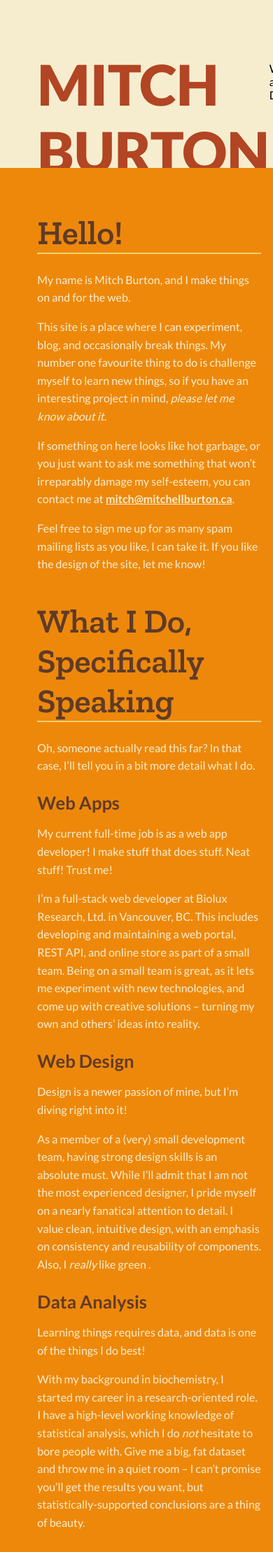
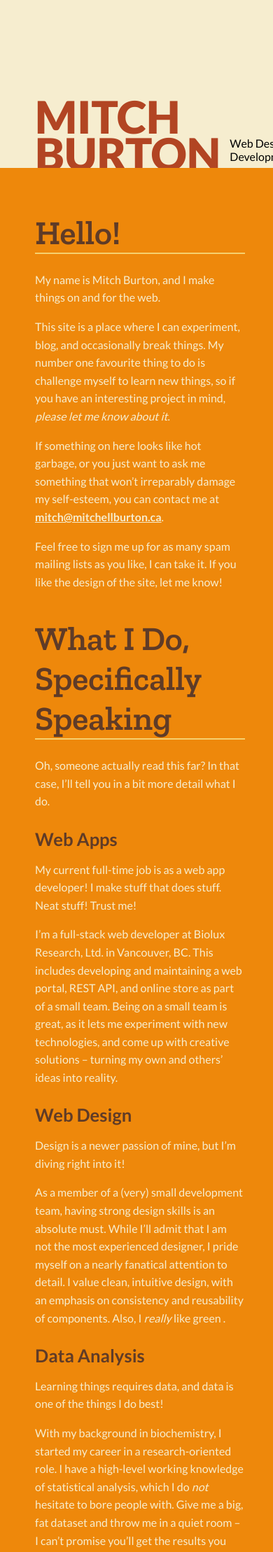
Before and after one commit to Perfect5th/perfect5th.github.io, a Jekyll site: the page built from index.html, in a window 390 px wide. Shown: the top 2218 px of the page at 70% size. Built offline with Jekyll 4.4.1, drawn with Linux system fonts in a browser that asks for light colours.

Commit message:
more css adjustments. Working on responsive layout.

```diff
--- a/_sass/_layout.scss
+++ b/_sass/_layout.scss
@@ -110,3 +110,53 @@
         margin-right: 1.6em;
     }
 }
+
+@media (max-width: 956px) {
+
+    header {
+
+        h1 {
+            font-size: 4rem;
+            margin-bottom: 11px;
+        }
+
+        .header-wrap {
+            margin-bottom: -1.2rem;
+
+            .header-right {
+                max-width: 8rem;
+
+                p {
+                    margin-top: 0;
+                    padding-top: 1rem;
+                }
+            }
+        }
+    }
+}
+
+@media (max-width: 834px) {
+
+    header {
+        margin-left: 12.5%;
+        width: 400px;
+
+        .header-wrap {
+            margin-bottom: -0.42em;
+
+            .header-left {
+
+                h1 {
+                    line-height: 3.3rem;
+                    margin-bottom: 0;
+                }
+            }
+
+            .header-right {
+                display: flex;
+                flex-direction: column-reverse;
+                margin-bottom: -0.16rem;
+            }
+        }
+    }
+}
```
